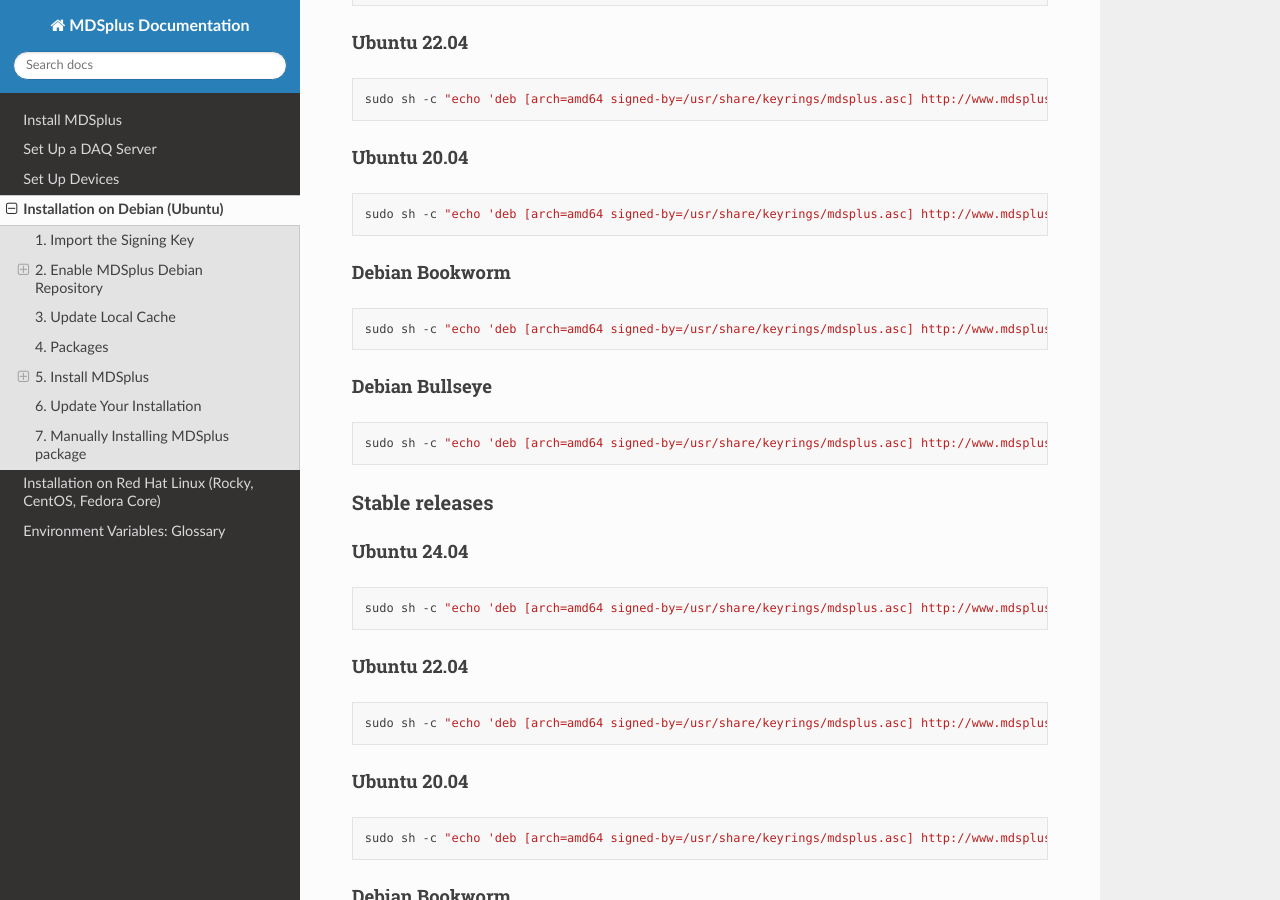
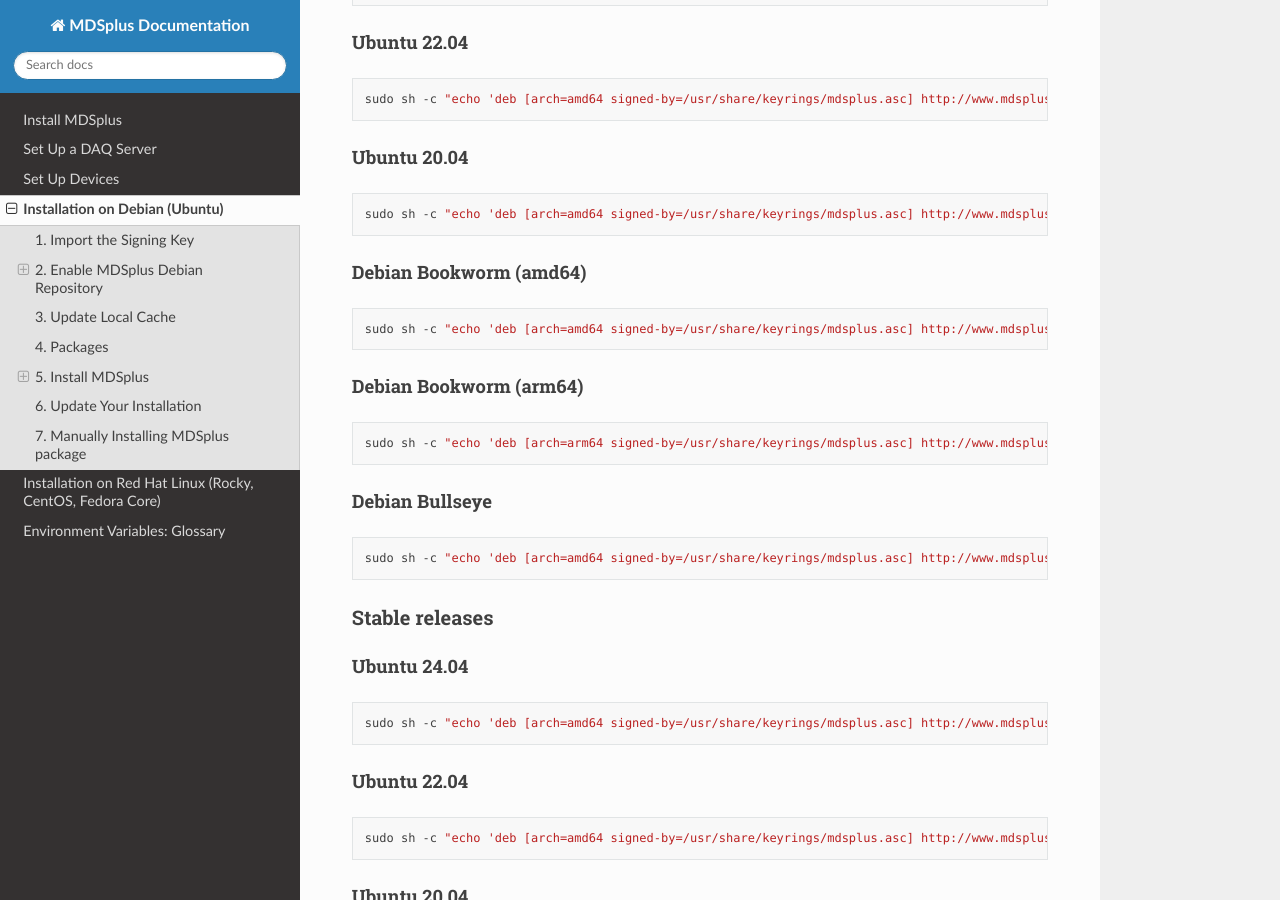
Before and after one commit to MDSplus/Documentation, a Sphinx documentation site: the page built from docs/install/debian.md, in a window 1280 px wide and 900 px high, scrolled down 1461 px. Built offline with Sphinx 7.4.7 and the Read the Docs theme 3.1.0, drawn with Linux system fonts in a browser that asks for light colours; pages that are not in the unit, such as notebooks, are missing from menus.

Commit message:
Minor corrections

````diff
--- a/docs/install/debian.md
+++ b/docs/install/debian.md
@@ -30,13 +30,11 @@
 
 | OS              | Alpha                            | Stable                               |
 |-----------------|----------------------------------|--------------------------------------|
-| Ubuntu 24.04    | [amd64](#ubuntu-2404-amd64) / [arm64](#ubuntu-2404-arm64) | [amd64](#ubuntu-2404-1)     |
+| Ubuntu 24.04    | [amd64](#ubuntu-2404-amd64) / [arm64](#ubuntu-2404-amd64) | [amd64](#ubuntu-2404)     |
 | Ubuntu 22.04    | [amd64](#ubuntu-2204) | [amd64](#ubuntu-2204-1)     |
 | Ubuntu 20.04    | [amd64](#ubuntu-2004) | [amd64](#ubuntu-2004-1)     |
-| Debian Bookworm | [amd64](#debian-bookworm) / [arm64](#ubuntu-2404-arm64) | [amd64](#debian-bookworm-1) |
+| Debian Bookworm | [amd64](#debian-bookworm-amd64) / [arm64](#debian-bookworm-arm64) | [amd64](#debian-bookworm) |
 | Debian Bullseye | [amd64](#debian-bullseye) | [amd64](#debian-bullseye-1) |
-
-
 
 
 ### Alpha releases
@@ -65,9 +63,14 @@
 sudo sh -c "echo 'deb [arch=amd64 signed-by=/usr/share/keyrings/mdsplus.asc] http://www.mdsplus.org/dist/Ubuntu20/repo MDSplus alpha' > /etc/apt/sources.list.d/mdsplus.list"
 ```
 
-#### Debian Bookworm
+#### Debian Bookworm (amd64)
 ```sh
 sudo sh -c "echo 'deb [arch=amd64 signed-by=/usr/share/keyrings/mdsplus.asc] http://www.mdsplus.org/dist/debian/bookworm/repo MDSplus alpha' > /etc/apt/sources.list.d/mdsplus.list"
+```
+
+#### Debian Bookworm (arm64)
+```sh
+sudo sh -c "echo 'deb [arch=arm64 signed-by=/usr/share/keyrings/mdsplus.asc] http://www.mdsplus.org/dist/debian/bookworm/repo MDSplus alpha' > /etc/apt/sources.list.d/mdsplus.list"
 ```
 
 #### Debian Bullseye
````
